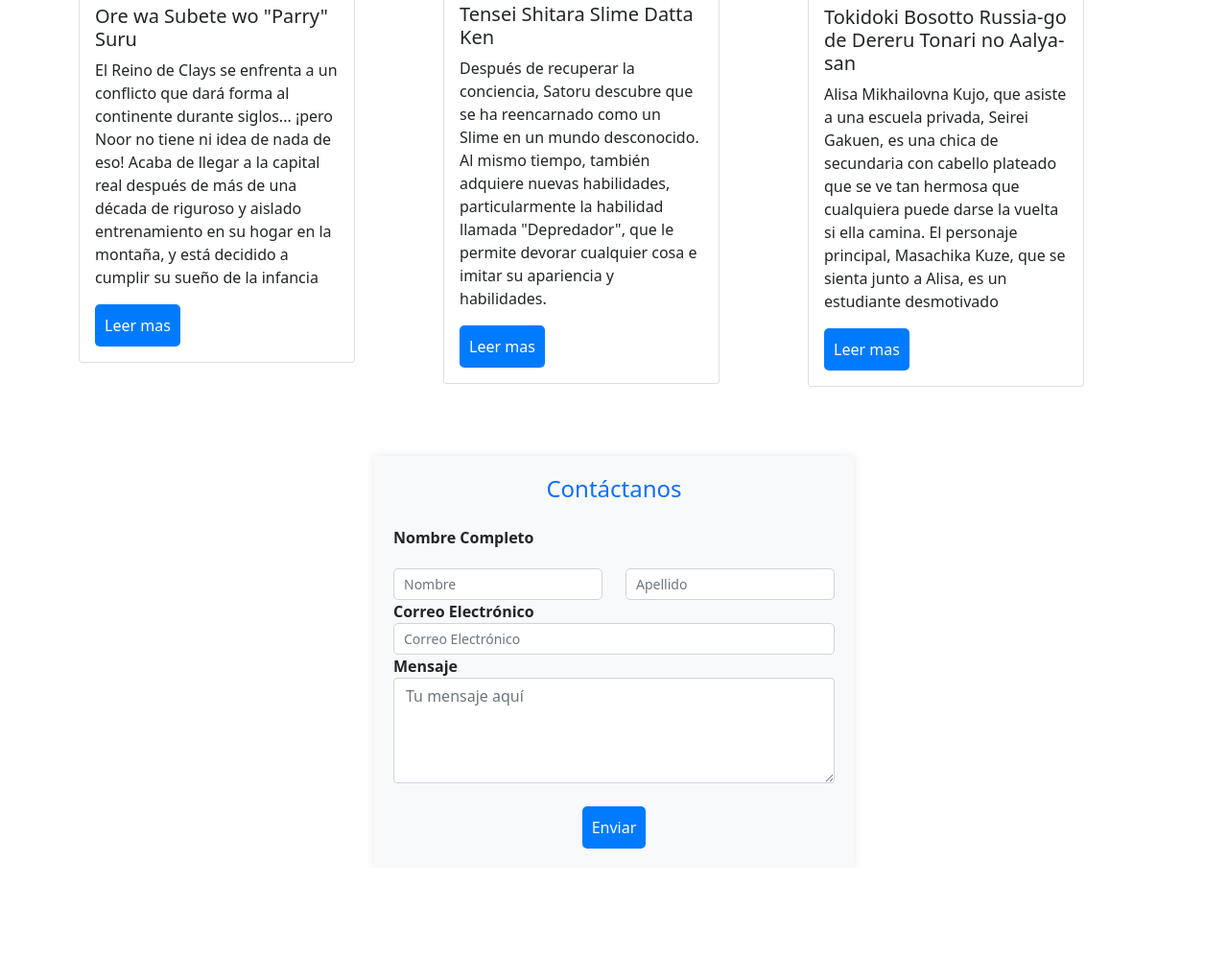
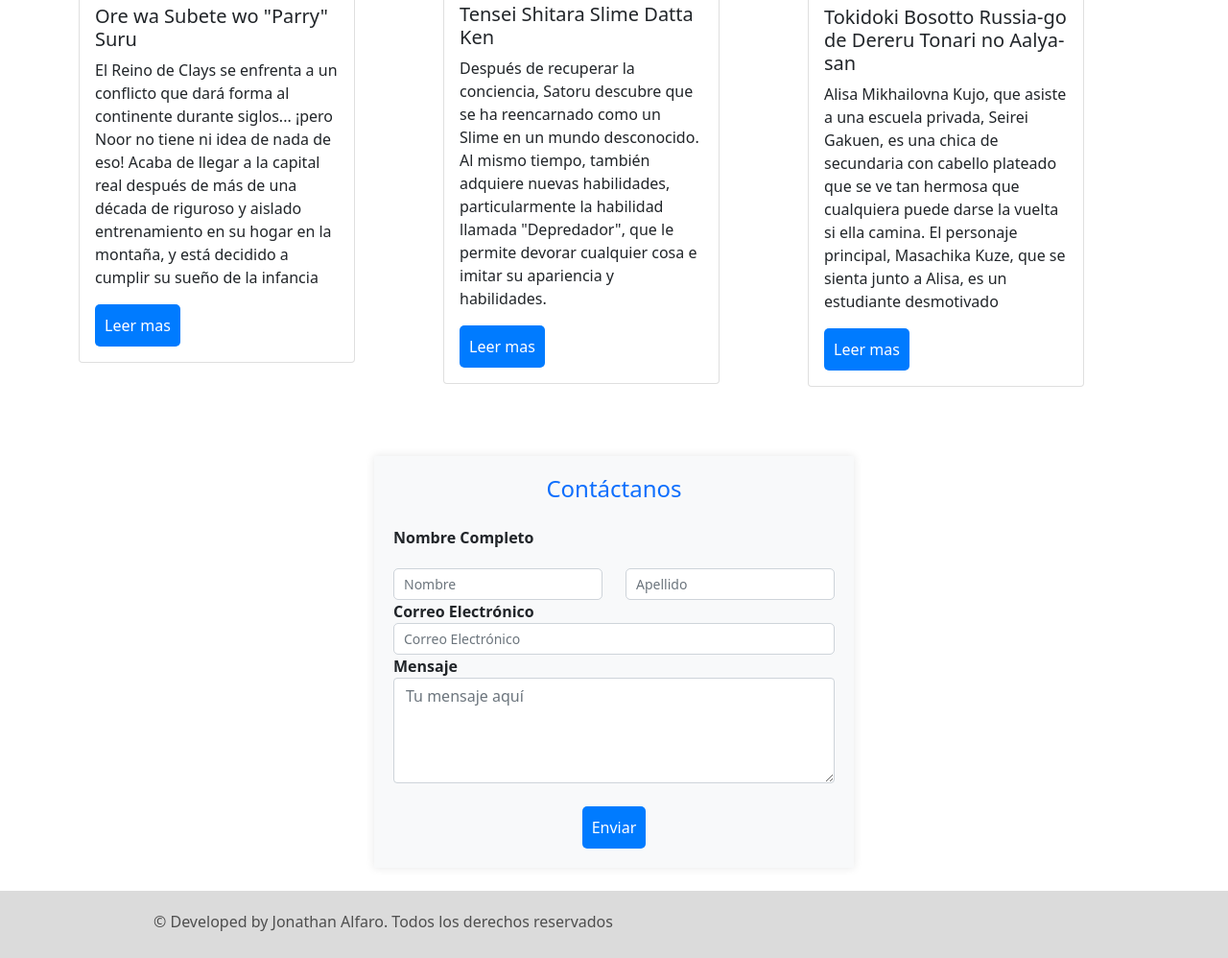
Before and after one commit to Virgi02i87167/Parcial1-DWA, a plain HTML site: page index.html in a window 1280 px wide. Shown: the part 1014-2012 px from the top of the page at 96% size. Before the commit the page ends 1918 px from the top, so only its background shows below. Drawn offline with nearby package versions, Linux system fonts and the light colour scheme; a script that the page names is missing.

Commit message:
agregando footer

```diff
--- a/index.html
+++ b/index.html
@@ -135,16 +135,14 @@
             </div>
         </form>
     </div>
-
-
-
-    <!-- Agregar scripts de Bootstrap -->
-    <script src="https://cdn.jsdelivr.net/npm/@popperjs/core@2.9.2/dist/umd/popper.min.js"
-        integrity="sha384-IQsoLXlKYbN9D5hYSrEXQYhGGzmbH6Z/a+7/6WgB1PoekMhSg3TD6p3QqlG3pIJF"
-        crossorigin="anonymous"></script>
-    <script src="https://cdn.jsdelivr.net/npm/bootstrap@5.0.2/dist/js/bootstrap.min.js"
-        integrity="sha384-cVKIPhG81r6Sfp+2I4Rh4I/rGxe7j5pEXe5zDk5r5z5/5Pnv5LRSLmo+FJ4rNk"
-        crossorigin="anonymous"></script>
+    <br>
+    <footer class="footer">
+        <div class="center">
+            <p>
+                &copy; Developed by Jonathan Alfaro. Todos los derechos reservados
+            </p>
+        </div>
+    </footer>
 </body>
 
 </html>
--- a/style.css
+++ b/style.css
@@ -177,3 +177,24 @@ h2 {
 .btn-primary:hover {
     background-color: #0056b3;
 }
+
+/* Estilos del footer */
+.center {
+    width: 75%;
+    margin: 0px auto;
+}
+
+.footer {
+    background: #dbdbdb;
+    width: 100%;
+    height: 70px;
+    line-height: 65px;
+    color: #4e4e4e;
+    align-items: center;
+    justify-content: center;
+}
+
+.footer p {
+    margin: 0px;
+    padding: 0px;
+}
```
